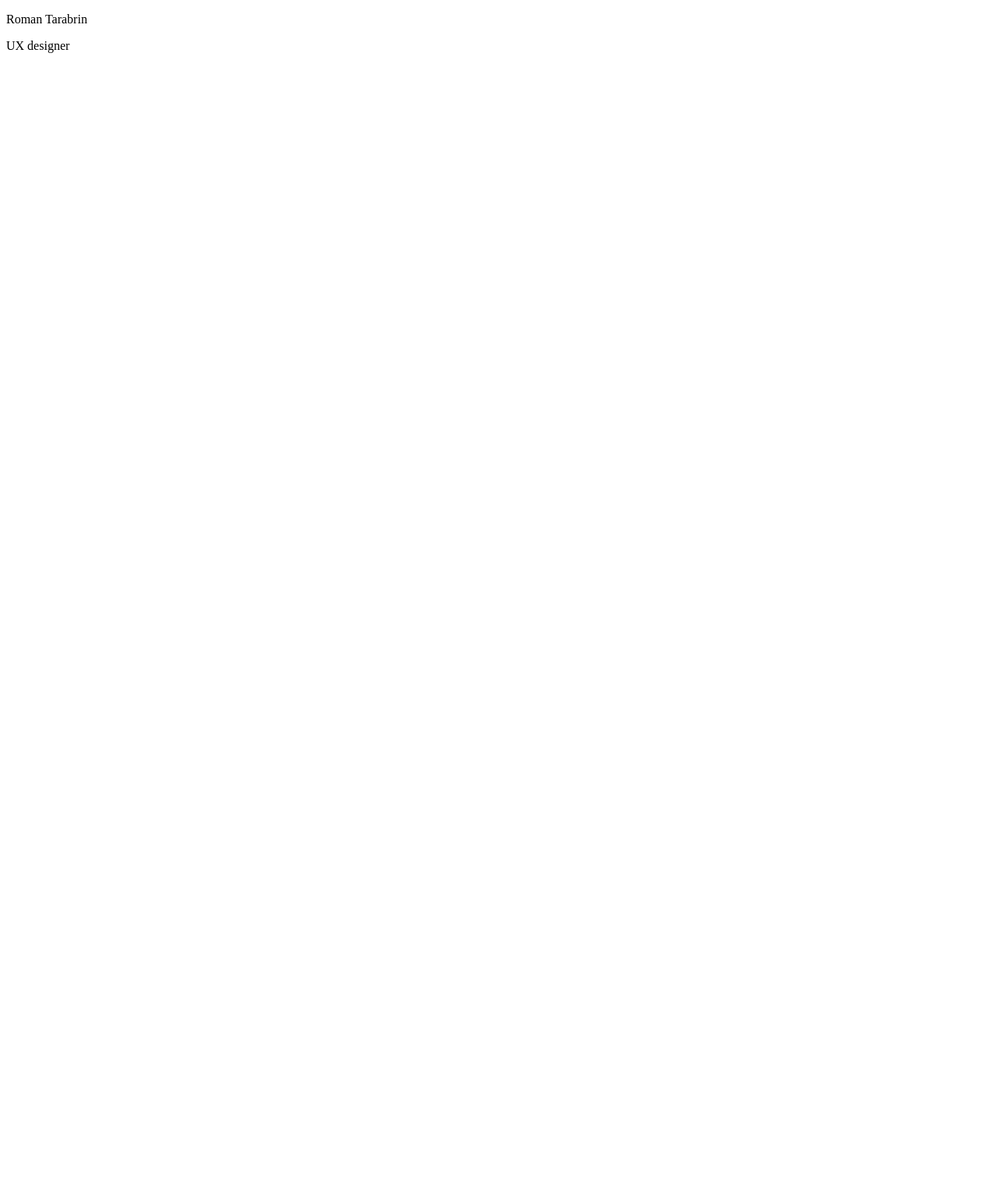
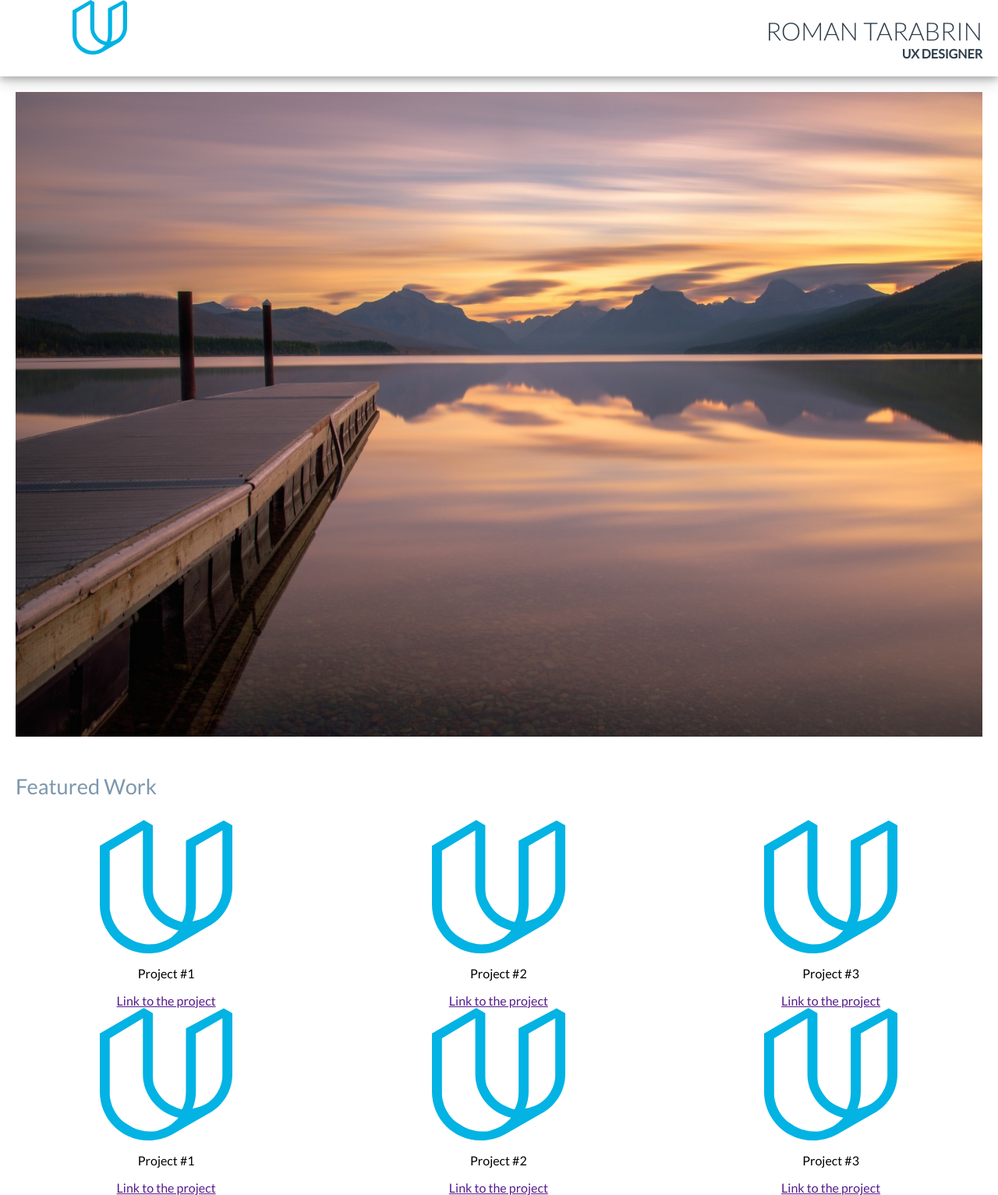
Before and after one commit to TRBR73/Responsive-websites-project, a plain HTML site: page index.html in a window 1280 px wide. Shown: the whole page at 78% size. Before the commit the page ends 800 px from the top, so only its background shows below. Drawn offline with Linux system fonts and the light colour scheme.

Commit message:
Main structure + css

```diff
--- a/index.html
+++ b/index.html
@@ -4,20 +4,52 @@
   <title>Udacity project</title>
   <link rel="stylesheet" href="styles.css">
   <link rel="stylesheet" href="responsive.css">
+  <link href="https://fonts.googleapis.com/css?family=Lato:300,400" rel="stylesheet">
 </head>
 <body>
   <div class="container">
-    <div class="header">
+    <div class="header container">
       <div class="logo">
+        <img class="image-logo" src="logo-udacity.svg" alt="logo">
       </div>
       <div class="name">
-        <p>Roman Tarabrin</p>
-        <p>UX designer</p>
+        <p class="text-name">Roman Tarabrin</p>
+        <p class="text">UX designer</p>
       </div>
     </div>
     <div class="picture">
+      <img class="image-central" src="picture.jpg" alt="olga tarabrina's photo">
     </div>
-    <div class="portfolio">
+    <div class="portfolio-header"><p>Featured Work</p></div>
+    <div class="project">
+      <img class="project-image" src="logo-udacity.svg" alt="screenshot of 1st project">
+      <p>Project #1</p>
+      <a href="">Link to the project</a>
+    </div>
+    <div class="project">
+      <img class="project-image" src="logo-udacity.svg" alt="screenshot of 1st project">
+      <p>Project #2</p>
+      <a href="">Link to the project</a>
+    </div>
+    <div class="project">
+      <img class="project-image" src="logo-udacity.svg" alt="screenshot of 1st project">
+      <p>Project #3</p>
+      <a href="">Link to the project</a>
+    </div>
+    <div class="project">
+      <img class="project-image" src="logo-udacity.svg" alt="screenshot of 1st project">
+      <p>Project #1</p>
+      <a href="">Link to the project</a>
+    </div>
+    <div class="project">
+      <img class="project-image" src="logo-udacity.svg" alt="screenshot of 1st project">
+      <p>Project #2</p>
+      <a href="">Link to the project</a>
+    </div>
+    <div class="project">
+      <img class="project-image" src="logo-udacity.svg" alt="screenshot of 1st project">
+      <p>Project #3</p>
+      <a href="">Link to the project</a>
     </div>
     <div class="footer">
     </div>
--- a/styles.css
+++ b/styles.css
@@ -0,0 +1,80 @@
+body {
+  margin: 0px;
+  font-family: 'Lato', sans-serif;
+}
+
+.container {
+  display: flex;
+  flex-wrap: wrap;
+  margin: 0px;
+}
+
+.header {
+  width: 100%;
+  max-height: 100px;
+  margin: 0px;
+  /*border-bottom: solid 5px grey;*/
+  box-shadow: 0 4px 8px 0 rgba(0, 0, 0, 0.2), 0 6px 20px 0 rgba(0, 0, 0, 0.19);
+}
+.logo {
+  width: 20%;
+  align-items: center;
+}
+
+.image-logo {
+  display: block;
+  margin: auto;
+  width: 70px;
+  border-radius: 5px;
+}
+
+.name {
+  width: 80%;
+  text-align: right;
+  text-transform: uppercase;
+}
+.text-name {
+  margin: 0px;
+  margin-right:20px;
+  margin-top: 20px;
+  font-size: 2em;
+  color: #2d3c49;
+  font-weight: lighter;
+}
+
+.text {
+  margin: 0px;
+  margin-right:20px;
+  margin-bottom: 20px;
+  color: #2d3c49;
+  font-weight: bolder;
+}
+
+.picture {
+  width: 100%;
+  padding: 20px;
+}
+
+.image-central {
+  width: 100%;
+  display: block;
+  margin: auto;
+}
+
+.project {
+  width: 33.3%;
+  text-align: center;
+}
+
+.portfolio-header {
+  width: 100%;
+  margin-left: 20px;
+  color: #7d97ad;
+  font-size: 1.7em;
+}
+
+.project-image {
+  display: block;
+  margin: auto;
+  width: 40%;
+}
```
Also changed, not shown: logo-udacity.svg (added), picture.jpg (added).
